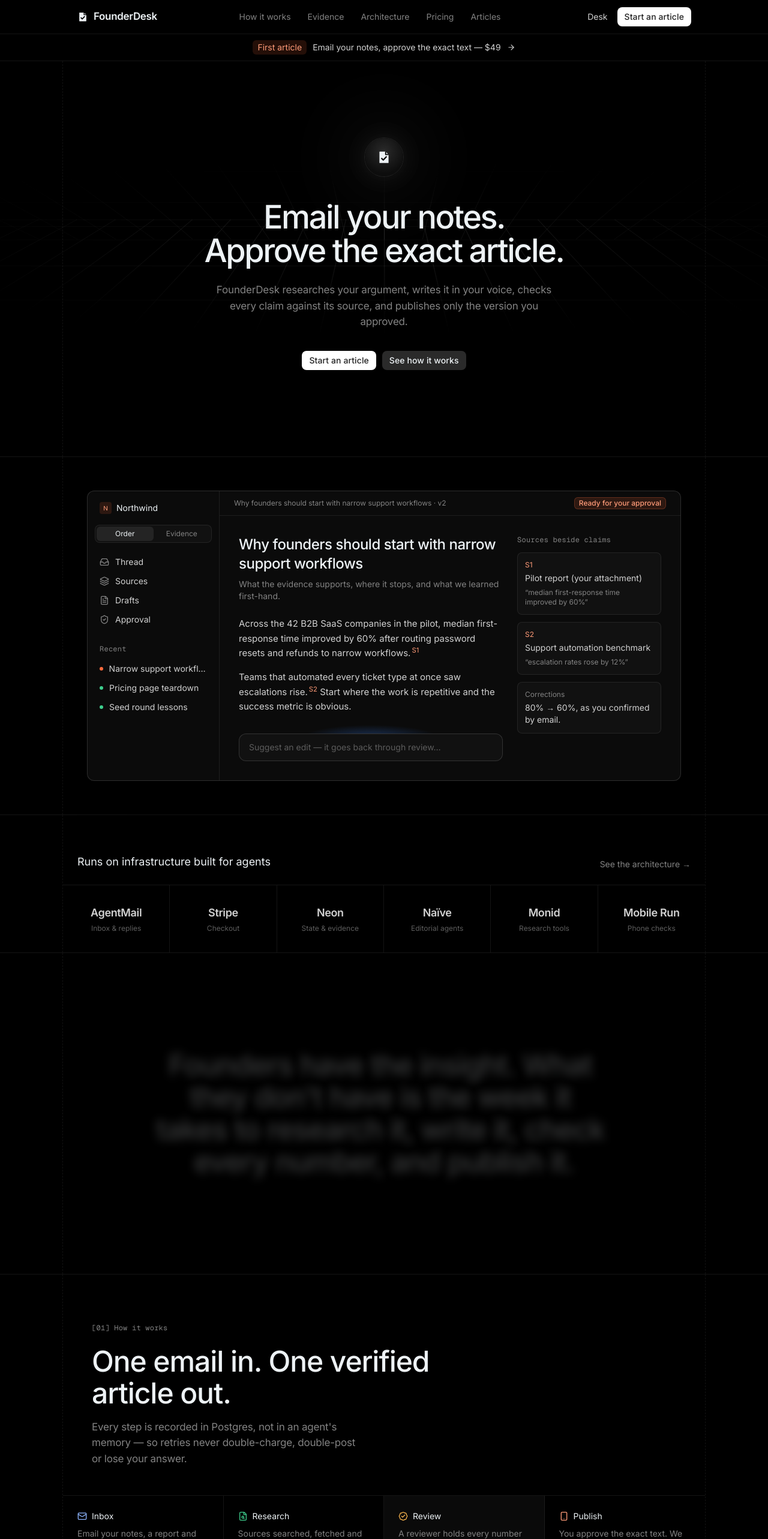
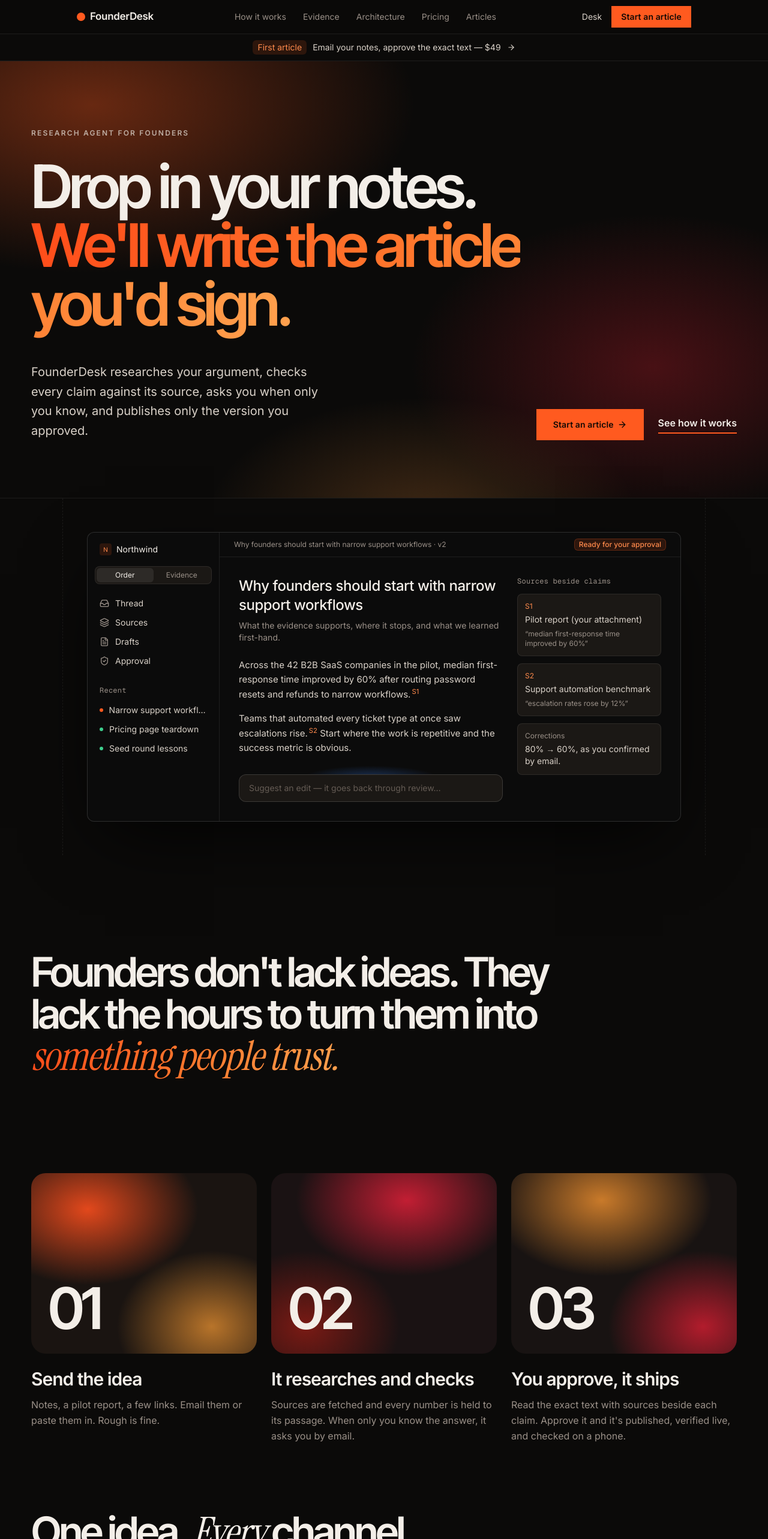
Before and after one commit to ankitshah009/founderdesk, a Next.js app: page / in a window 1280 px wide. Shown: the top 2566 px of the page at 60% size. Built offline with nearby package versions, Linux system fonts and the light colour scheme.

Commit message:
Warm editorial restyle: orange gradient type, serif accents, step tiles, honest channel grid

```diff
--- a/src/app/globals.css
+++ b/src/app/globals.css
@@ -7,20 +7,20 @@
  * announcements and mono step labels. Brand, copy and product are our own.
  */
 :root {
-  --bg: #000000;
-  --panel: #0a0a0a;
-  --panel-2: #111111;
-  --elev: #181818;
+  --bg: #0b0a09;
+  --panel: #141210;
+  --panel-2: #1b1815;
+  --elev: #221e1a;
   --line: rgb(255 255 255 / 0.08);
   --line-strong: rgb(255 255 255 / 0.14);
   --guide: rgb(255 255 255 / 0.07);
-  --fg: #edf2f5;
-  --fg-2: #d1d1d1;
-  --muted: #828282;
-  --subtle: #5c5c5c;
-  --accent: #ff6b3d;
-  --accent-ink: #ff9b78;
-  --accent-tint: rgb(255 107 61 / 0.14);
+  --fg: #f3eee8;
+  --fg-2: #d9d1c8;
+  --muted: #9a9088;
+  --subtle: #645b54;
+  --accent: #ff5a1f;
+  --accent-ink: #ff8a4c;
+  --accent-tint: rgb(255 90 31 / 0.14);
   --blue: #3b82f6;
   --green: #3ecf8e;
   --amber: #f5b14c;
@@ -48,6 +48,8 @@
   --color-red: var(--red);
   --font-sans: var(--font-inter), "SF Pro Display", -apple-system, system-ui, sans-serif;
   --font-mono: var(--font-mono), ui-monospace, "SF Mono", Menlo, monospace;
+  --font-serif: var(--font-serif), Georgia, serif;
+  --font-display: var(--font-display), var(--font-inter), system-ui, sans-serif;
 }
 
 html {
@@ -63,7 +65,7 @@ body {
 }
 
 ::selection {
-  background: rgb(255 107 61 / 0.35);
+  background: rgb(255 90 31 / 0.4);
   color: #fff;
 }
 
@@ -75,16 +77,47 @@ body {
 
 @layer components {
   .display {
-    font-weight: 500;
-    font-size: clamp(2.25rem, 5.2vw, 3.375rem);
-    line-height: 1.04;
-    letter-spacing: -0.045em;
+    font-family: var(--font-display), var(--font-inter), system-ui, sans-serif;
+    font-weight: 600;
+    font-size: clamp(2.75rem, 8vw, 6.25rem);
+    line-height: 0.98;
+    letter-spacing: -0.055em;
   }
+  .display-md {
+    font-family: var(--font-display), var(--font-inter), system-ui, sans-serif;
+    font-weight: 600;
+    font-size: clamp(2.25rem, 5.5vw, 4.25rem);
+    line-height: 1.02;
+    letter-spacing: -0.05em;
+  }
+  .serif-accent {
+    font-family: var(--font-serif), Georgia, serif;
+    font-style: italic;
+    font-weight: 400;
+    letter-spacing: -0.02em;
+  }
+  .text-gradient {
+    background: linear-gradient(90deg, #ff4d1a 0%, #ff7a2e 55%, #ffa04d 100%);
+    -webkit-background-clip: text;
+    background-clip: text;
+    color: transparent;
+  }
+  .glow-warm {
+    background:
+      radial-gradient(60% 55% at 12% 10%, rgb(255 90 31 / 0.38), transparent 70%),
+      radial-gradient(45% 50% at 85% 70%, rgb(200 30 45 / 0.32), transparent 70%),
+      radial-gradient(40% 40% at 55% 105%, rgb(255 150 60 / 0.22), transparent 70%),
+      var(--bg);
+  }
+  .tile-1 { background: radial-gradient(70% 60% at 25% 20%, #e2481c, transparent 70%), radial-gradient(60% 60% at 80% 85%, #b8742a, transparent 70%), #1a1411; }
+  .tile-2 { background: radial-gradient(70% 60% at 60% 15%, #c21e33, transparent 70%), radial-gradient(60% 60% at 15% 85%, #7a1a14, transparent 70%), #1a1213; }
+  .tile-3 { background: radial-gradient(70% 60% at 40% 15%, #c97a2a, transparent 70%), radial-gradient(60% 60% at 85% 85%, #b21c2c, transparent 70%), #181312; }
   .h1 {
-    font-weight: 500;
+    font-family: var(--font-display), var(--font-inter), system-ui, sans-serif;
+    font-weight: 600;
     font-size: clamp(2rem, 4.4vw, 3rem);
     line-height: 1.12;
-    letter-spacing: -0.0225em;
+    letter-spacing: -0.04em;
   }
   .h2 {
     font-weight: 500;
--- a/src/app/layout.tsx
+++ b/src/app/layout.tsx
@@ -1,9 +1,11 @@
 import type { Metadata, Viewport } from "next";
-import { Geist_Mono, Inter } from "next/font/google";
+import { Geist_Mono, Instrument_Serif, Inter, Inter_Tight } from "next/font/google";
 import "./globals.css";
 
 const inter = Inter({ variable: "--font-inter", subsets: ["latin"], display: "swap" });
 const mono = Geist_Mono({ variable: "--font-mono", subsets: ["latin"], display: "swap" });
+const display = Inter_Tight({ variable: "--font-display", subsets: ["latin"], weight: ["500", "600", "700"], display: "swap" });
+const serif = Instrument_Serif({ variable: "--font-serif", subsets: ["latin"], weight: "400", style: ["italic"], display: "swap" });
 
 export const metadata: Metadata = {
   title: { default: "FounderDesk — Email your notes. Approve the exact article.", template: "%s · FounderDesk" },
@@ -11,11 +13,11 @@ export const metadata: Metadata = {
     "FounderDesk researches your argument, writes it in your voice, checks every claim against its source, and publishes only the version you approved.",
 };
 
-export const viewport: Viewport = { themeColor: "#000000", width: "device-width", initialScale: 1 };
+export const viewport: Viewport = { themeColor: "#0b0a09", width: "device-width", initialScale: 1 };
 
 export default function RootLayout({ children }: LayoutProps<"/">) {
   return (
-    <html lang="en" className={`${inter.variable} ${mono.variable} h-full antialiased`}>
+    <html lang="en" className={`${inter.variable} ${mono.variable} ${display.variable} ${serif.variable} h-full antialiased`}>
       <body className="min-h-full flex flex-col bg-bg text-fg">{children}</body>
     </html>
   );
--- a/src/app/page.tsx
+++ b/src/app/page.tsx
@@ -1,13 +1,9 @@
 import Link from "next/link";
 import { ArrowRight, Check, FileText, Inbox, Layers, ShieldCheck } from "lucide-react";
-import { Mark } from "@/components/brand";
 import { Announcement, Footer, Nav } from "@/components/chrome";
 import { ArchitectureDiagram } from "@/components/landing/architecture";
 import { HowItWorks } from "@/components/landing/how-it-works";
 import { ButtonLink, Chip, MonoLabel, SectionHead, cn } from "@/components/ui";
-
-const STATEMENT =
-  "Founders have the insight. What they don't have is the week it takes to research it, write it, check every number, and publish it.";
 
 const INFRA = [
   ["AgentMail", "Inbox & replies"],
@@ -26,12 +22,14 @@ export default function Home() {
       <main className="flex-1">
         <Hero />
         <ProductShot />
+        <Statement />
+        <Steps />
+        <Channels />
         <Infra />
-        <Statement />
-        <section id="how" className="hairline-t scroll-mt-16">
+        <section className="hairline-t">
           <div className="frame">
             <div className="px-4 pt-20 pb-12 md:px-12">
-              <SectionHead label="[01] How it works" title="One email in. One verified article out." lede="Every step is recorded in Postgres, not in an agent's memory — so retries never double-charge, double-post or lose your answer." />
+              <SectionHead label="Inside a review" title="Every claim, held to its source." lede="Every step is recorded in Postgres, not in an agent's memory — so retries never double-charge, double-post or lose your answer." />
             </div>
             <HowItWorks />
           </div>
@@ -56,26 +54,25 @@ export default function Home() {
 
 function Hero() {
   return (
-    <section className="relative overflow-hidden">
-      <div className="grid-ceiling" aria-hidden />
-      <div className="grid-floor" aria-hidden />
-      <div className="frame relative flex flex-col items-center px-4 pt-24 pb-28 text-center md:pt-32 md:pb-36">
-        <div className="orb mb-10 flex size-16 items-center justify-center rounded-full text-fg">
-          <Mark size={26} />
-        </div>
-        <h1 className="display max-w-3xl text-fg">
-          Email your notes.
-          <br />
-          Approve the exact article.
+    <section className="glow-warm relative overflow-hidden">
+      <div className="mx-auto max-w-[1240px] px-4 pt-20 pb-16 md:px-8 md:pt-28 md:pb-24">
+        <p className="text-xs font-semibold tracking-[0.18em] text-fg-2/80 uppercase">Research agent for founders</p>
+        <h1 className="display mt-8 max-w-[15ch] text-fg">
+          Drop in your notes.{" "}
+          <span className="text-gradient">We&apos;ll write the article you&apos;d sign.</span>
         </h1>
-        <p className="lede mt-6 max-w-xl">
-          FounderDesk researches your argument, writes it in your voice, checks every claim against its source, and publishes only the version you approved.
-        </p>
-        <div className="mt-9 flex flex-wrap items-center justify-center gap-2.5">
-          <ButtonLink href="/start">Start an article</ButtonLink>
-          <ButtonLink href="#how" variant="secondary">
-            See how it works
-          </ButtonLink>
+        <div className="mt-12 flex flex-col gap-8 md:flex-row md:items-end md:justify-between">
+          <p className="max-w-lg text-lg leading-relaxed text-fg-2 md:text-xl">
+            FounderDesk researches your argument, checks every claim against its source, asks you when only you know, and publishes only the version you approved.
+          </p>
+          <div className="flex flex-wrap items-center gap-6">
+            <ButtonLink href="/start" className="px-7 py-4 text-base">
+              Start an article <ArrowRight className="size-4" aria-hidden />
+            </ButtonLink>
+            <Link href="#how" className="border-b-2 border-accent pb-1 text-base font-semibold text-fg hover:text-accent-ink">
+              See how it works
+            </Link>
+          </div>
         </div>
       </div>
     </section>
@@ -193,18 +190,72 @@ function Infra() {
 }
 
 function Statement() {
-  const words = STATEMENT.split(" ");
   return (
-    <section className="hairline-t">
-      <div className="frame px-4 py-28 md:px-12 md:py-40">
-        <p className="h1 mx-auto max-w-3xl text-center text-fg">
-          {words.map((w, i) => (
-            <span key={i} className="reveal-word inline-block">
-              {w}
-              {i < words.length - 1 ? " " : ""}
-            </span>
+    <section className="bg-bg">
+      <div className="mx-auto max-w-[1240px] px-4 py-28 md:px-8 md:py-40">
+        <p className="display-md max-w-[22ch] text-fg">
+          Founders don&apos;t lack ideas. They lack the hours to turn them into <span className="serif-accent text-gradient pr-1">something people trust.</span>
+        </p>
+      </div>
+    </section>
+  );
+}
+
+const STEPS = [
+  { n: "01", tile: "tile-1", title: "Send the idea", body: "Notes, a pilot report, a few links. Email them or paste them in. Rough is fine." },
+  { n: "02", tile: "tile-2", title: "It researches and checks", body: "Sources are fetched and every number is held to its passage. When only you know the answer, it asks you by email." },
+  { n: "03", tile: "tile-3", title: "You approve, it ships", body: "Read the exact text with sources beside each claim. Approve it and it's published, verified live, and checked on a phone." },
+];
+
+function Steps() {
+  return (
+    <section id="how" className="scroll-mt-16 bg-bg">
+      <div className="mx-auto grid max-w-[1240px] gap-8 px-4 pb-28 md:grid-cols-3 md:gap-6 md:px-8">
+        {STEPS.map((s) => (
+          <div key={s.n}>
+            <div className={cn(s.tile, "flex aspect-[5/4] items-end rounded-3xl p-7")}>
+              <span className="font-[family-name:var(--font-display)] text-7xl font-semibold tracking-[-0.06em] text-fg md:text-8xl">{s.n}</span>
+            </div>
+            <h3 className="mt-6 text-2xl font-semibold tracking-[-0.035em] text-fg md:text-3xl">{s.title}</h3>
+            <p className="mt-3 text-base leading-relaxed text-muted">{s.body}</p>
+          </div>
+        ))}
+      </div>
+    </section>
+  );
+}
+
+type Channel = { tag: string; title: string; body: string; status: string; tone: "live" | "connect" | "planned"; style: string };
+const CHANNELS: Channel[] = [
+  { tag: "WEB ARTICLE", title: "A full article, with the receipts", body: "Long-form, in your voice, with a source beside every claim — published and verified live.", status: "Live", tone: "live", style: "bg-[linear-gradient(135deg,#ff5a1f,#ff8a3c)] text-[#140a05]" },
+  { tag: "X", title: "A post with a real hook", body: "One idea, a strong first line, and a link back to the full article. Approved separately.", status: "Connect your account", tone: "connect", style: "bg-[linear-gradient(160deg,#2a1714,#160f0d)] text-fg" },
+  { tag: "LINKEDIN", title: "Posts that sound like you", body: "The same argument for a professional feed, read back by ID before we call it published.", status: "Connect your account", tone: "connect", style: "bg-[linear-gradient(135deg,#c81f30,#e0362d)] text-fg" },
+  { tag: "NEWSLETTER", title: "An issue ready to send", body: "A subject line and a tight issue that points readers to the full piece.", status: "Planned", tone: "planned", style: "bg-panel text-fg" },
+  { tag: "INSTAGRAM", title: "Carousels and captions", body: "Slide-by-slide copy from the approved article.", status: "Planned", tone: "planned", style: "bg-[linear-gradient(160deg,#4a1a0e,#2a120c)] text-fg" },
+];
+
+function Channels() {
+  return (
+    <section className="bg-bg">
+      <div className="mx-auto max-w-[1240px] px-4 pb-28 md:px-8">
+        <h2 className="display-md text-fg">
+          One idea. <span className="serif-accent">Every</span> channel.
+        </h2>
+        <p className="mt-5 max-w-xl text-lg text-muted">Each destination is approved on its own, and nothing is called published until we&apos;ve read it back.</p>
+        <ul className="mt-14 grid gap-5 md:grid-cols-3">
+          {CHANNELS.map((c) => (
+            <li key={c.tag} className={cn("flex min-h-[360px] flex-col justify-between rounded-3xl p-8", c.style)}>
+              <div className="flex items-start justify-between gap-3">
+                <span className="bg-white px-3 py-1.5 text-xs font-bold tracking-[0.08em] text-black">{c.tag}</span>
+                <span className={cn("text-xs font-semibold", c.tone === "live" ? "text-[#140a05]" : c.tone === "connect" ? "text-fg-2" : "text-fg-2/60")}>{c.status}</span>
+              </div>
+              <div>
+                <h3 className="text-[1.75rem] leading-[1.08] font-semibold tracking-[-0.04em] md:text-3xl">{c.title}</h3>
+                <p className={cn("mt-4 text-base leading-relaxed", c.tone === "live" ? "text-[#140a05]/80" : "text-fg-2/85")}>{c.body}</p>
+              </div>
+            </li>
           ))}
-        </p>
+        </ul>
       </div>
     </section>
   );
@@ -336,14 +387,13 @@ function Pricing() {
 
 function FinalCta() {
   return (
-    <section className="relative hairline-t overflow-hidden">
-      <div className="grid-floor opacity-70" aria-hidden />
-      <div className="frame relative flex flex-col items-center px-4 py-28 text-center">
-        <h2 className="h1 max-w-2xl text-fg">Your next article is one email away</h2>
-        <p className="lede mt-4 max-w-md">Send notes, a report and a few links. Approve the exact text. We handle everything in between.</p>
-        <div className="mt-8 flex gap-2.5">
-          <ButtonLink href="/start">
-            Start an article <ArrowRight className="size-3.5" aria-hidden />
+    <section className="glow-warm relative overflow-hidden">
+      <div className="mx-auto flex max-w-[1240px] flex-col items-center px-4 py-32 text-center md:px-8 md:py-44">
+        <h2 className="display max-w-[16ch] text-fg">Your notes are already the first draft.</h2>
+        <p className="mt-6 max-w-md text-lg text-fg-2">Send them over. Approve the exact text. We handle everything in between.</p>
+        <div className="mt-10">
+          <ButtonLink href="/start" className="px-8 py-4 text-base">
+            Start an article <ArrowRight className="size-4" aria-hidden />
           </ButtonLink>
         </div>
       </div>
--- a/src/components/brand.tsx
+++ b/src/components/brand.tsx
@@ -14,7 +14,7 @@ export function Mark({ size = 20, className }: { size?: number; className?: stri
 export function Wordmark() {
   return (
     <Link href="/" className="inline-flex items-center gap-2 text-[17px] font-semibold tracking-[-0.02em] text-fg">
-      <Mark />
+      <span aria-hidden className="size-3.5 rounded-full bg-accent" />
       FounderDesk
     </Link>
   );
--- a/src/components/ui.tsx
+++ b/src/components/ui.tsx
@@ -8,14 +8,14 @@ export function cn(...parts: Array<string | false | null | undefined>) {
 type Variant = "primary" | "secondary" | "ghost" | "danger";
 
 const variants: Record<Variant, string> = {
-  primary: "bg-white text-[#222] hover:bg-[#e8e8e8]",
-  secondary: "bg-[#2a2a2a] text-fg hover:bg-[#333]",
-  ghost: "text-fg-2 hover:text-fg hover:bg-white/5",
-  danger: "bg-red/15 text-red hover:bg-red/25",
+  primary: "rounded-none bg-accent text-[#140a05] hover:bg-[#ff6f3a]",
+  secondary: "rounded-none border border-line-strong bg-transparent text-fg hover:bg-white/5",
+  ghost: "rounded-lg text-fg-2 hover:text-fg hover:bg-white/5",
+  danger: "rounded-lg bg-red/15 text-red hover:bg-red/25",
 };
 
 const base =
-  "inline-flex items-center justify-center gap-1.5 rounded-lg px-3 py-1.5 text-sm font-medium tracking-[0.0075em] transition-colors disabled:opacity-50 disabled:pointer-events-none whitespace-nowrap";
+  "inline-flex items-center justify-center gap-1.5 px-4 py-2 text-sm font-semibold tracking-[0.0075em] transition-colors disabled:opacity-50 disabled:pointer-events-none whitespace-nowrap";
 
 export function Button({ variant = "primary", className, ...props }: ComponentProps<"button"> & { variant?: Variant }) {
   return <button className={cn(base, variants[variant], className)} {...props} />;
```
